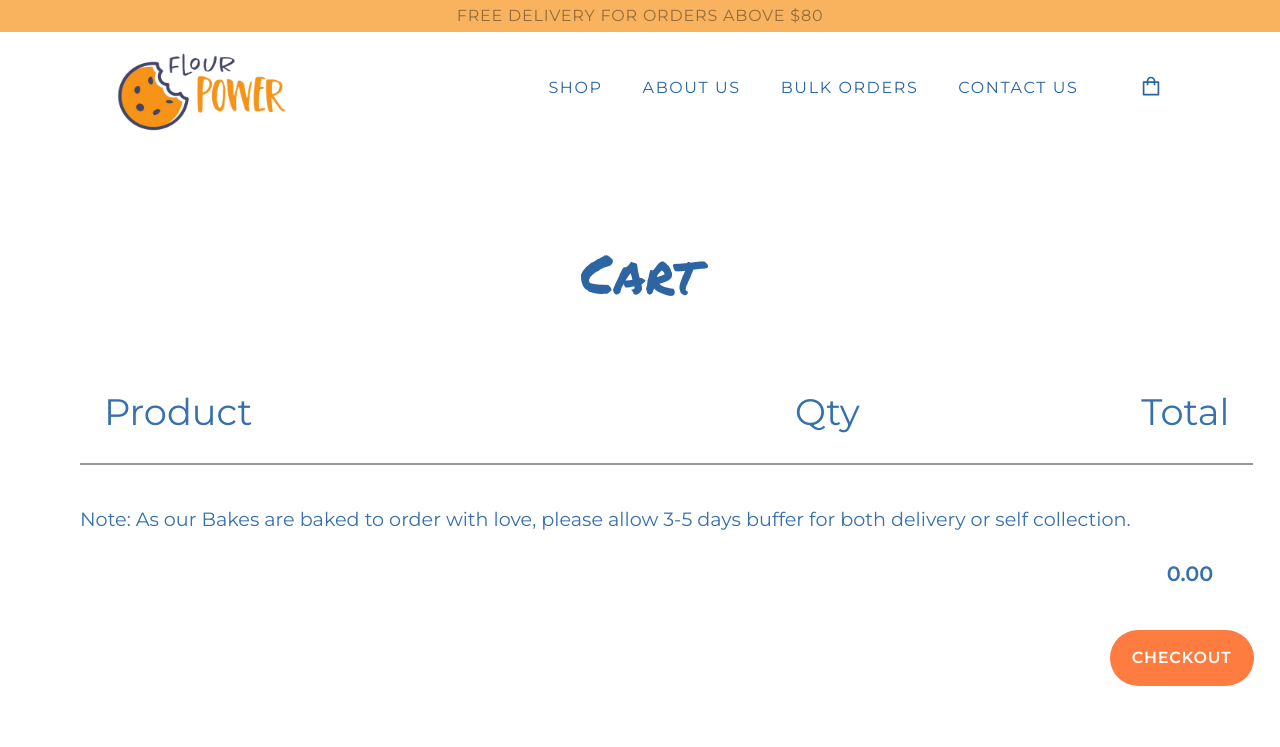
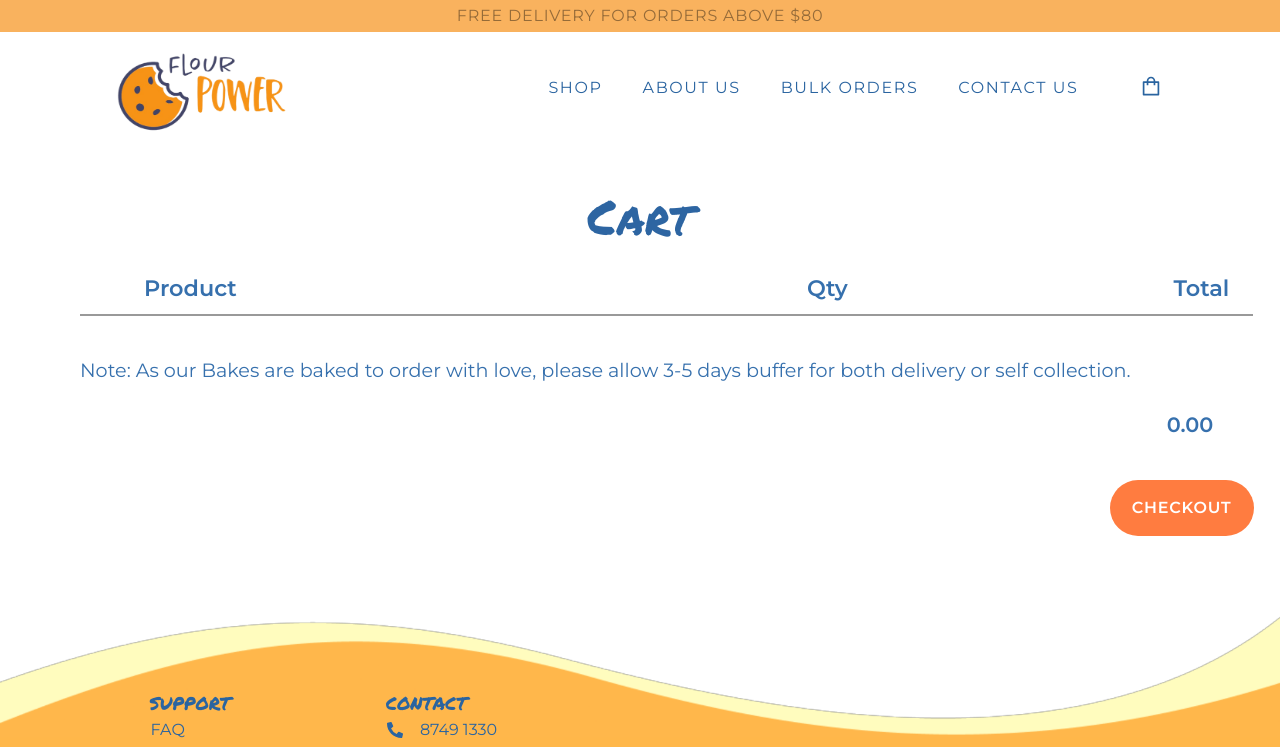
Before and after one commit to SamuelPhua/Client, a React (Vite) app: page /cart in a window 1280 px wide. Shown: the top 747 px of the page. Built offline with nearby package versions, Linux system fonts and the light colour scheme.

Commit message:
Minor update

```diff
--- a/src/Components/Cart.jsx
+++ b/src/Components/Cart.jsx
@@ -36,28 +36,28 @@ const Cart = ({
   let cartSum = sumCartTotal(shoppingCart);
 
   return (
-    <div className="motion-safe:animate-fadeIn">
+    <div className="motion-safe:animate-fadeIn mx-auto">
       {/* Start of CSS for View Cart with Items */}
-      <div className="relative h-[15rem] w-full bg-cover bg-center">
-        <div className="absolute text-lg font-permanentMarker text-darkBlue  top-1/2 left-1/2 -translate-x-1/2 -translate-y-1/2">
+      <div className="relative h-[8rem] items-center w-full bg-cover bg-center">
+        <div className="absolute text-5xl font-permanentMarker text-darkBlue  top-1/2 left-1/2 -translate-x-1/2 -translate-y-1/2">
           Cart
         </div>
       </div>
 
       {/* First Row */}
-      <div className="mt-[-2rem] w-11/12 grid grid-cols-7 ml-20 p-6 border-b-2 border-[#999999] ">
+      <div className="mt-[-2rem] w-11/12 grid grid-cols-7 ml-20 px-6 pt-6 pb-2 border-b-2 border-[#999999] font-bold ">
         <div className="col-start-1 flex justify-start items-center">
-          <div className="text-[2.3rem] font-montserrat text-lightBlue">
+          <div className="text-[1.4rem] ml-10 font-montserrat text-lightBlue">
             Product
           </div>
         </div>
         <div className="col-start-5 flex justify-center items-center">
-          <div className="text-[2.3rem] font-montserrat text-lightBlue">
+          <div className="text-[1.4rem] font-montserrat text-lightBlue">
             Qty
           </div>
         </div>
         <div className="col-start-7 flex justify-end items-center">
-          <div className="text-[2.3rem] font-montserrat text-lightBlue">
+          <div className="text-[1.4rem] font-montserrat text-lightBlue">
             Total
           </div>
         </div>
@@ -89,10 +89,7 @@ const Cart = ({
       {/* Last Row */}
       <div className="w-11/12 grid grid-cols-7 ml-20 p-10">
         <div className="col-start-7 flex justify-end items-center mr-[-5.8rem] mt-[-6.5rem]">
-          <ButtonOrange
-            displayName="CHECKOUT"
-            onClick={navigateToCheckout}
-          />
+          <ButtonOrange displayName="CHECKOUT" onClick={navigateToCheckout} />
         </div>
       </div>
     </div>
--- a/src/Components/CartProduct.jsx
+++ b/src/Components/CartProduct.jsx
@@ -19,7 +19,7 @@ const CartProduct = ({
 
   return (
     <>
-      <div className="w-11/12 grid grid-cols-7 ml-20 p-10 border-b-2 border-[#999999] ">
+      <div className="w-11/12 grid grid-cols-7 ml-20 px-10 py-5 border-b-2 border-[#999999] ">
         <div className="col-start-1 flex justify-center items-center">
           <img className="w-48 h-48 object-contain" src={image} />
         </div>
--- a/src/Components/Product.jsx
+++ b/src/Components/Product.jsx
@@ -255,9 +255,9 @@ const Product = ({ shoppingCart, handleAddToCart }) => {
         <ProductPopup
           productImage={productInfo.image}
           name={productInfo.name}
-          packaging={productInfo.packaging}
-          weight={productInfo.weight}
-          quantity={productInfo.quantity}
+          packaging={optionsClicked.packaging}
+          weight={optionsClicked.weight}
+          quantity={optionsClicked.quantity}
         />
       </div>
       {/* #1 Shop > Cookie name links */}
```
